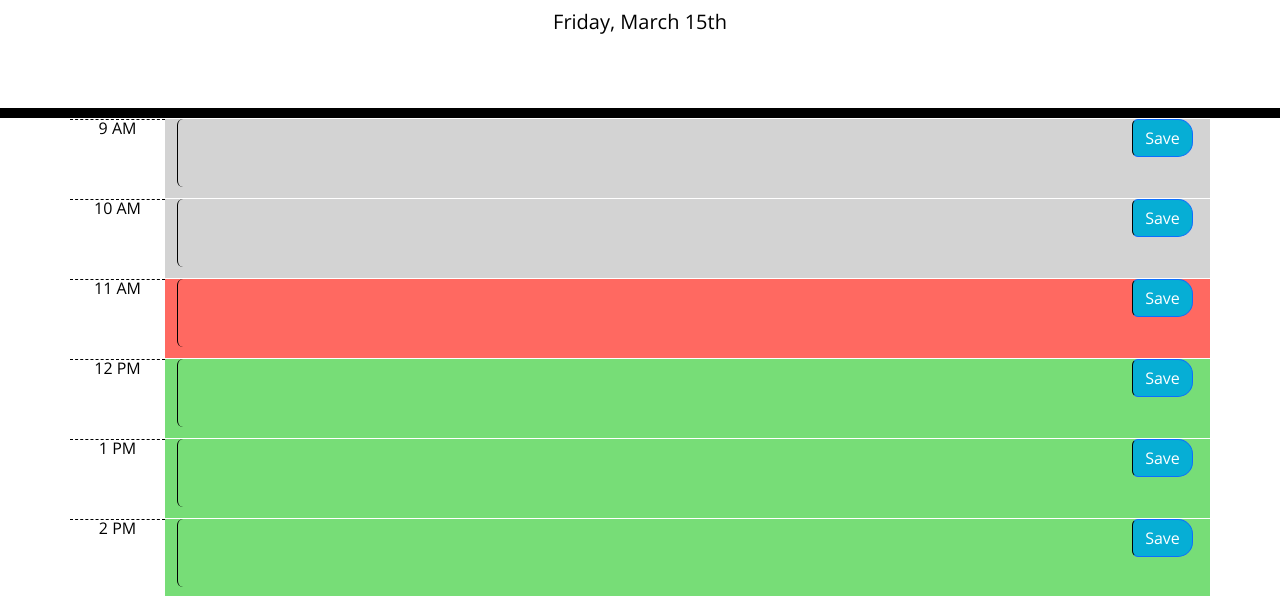
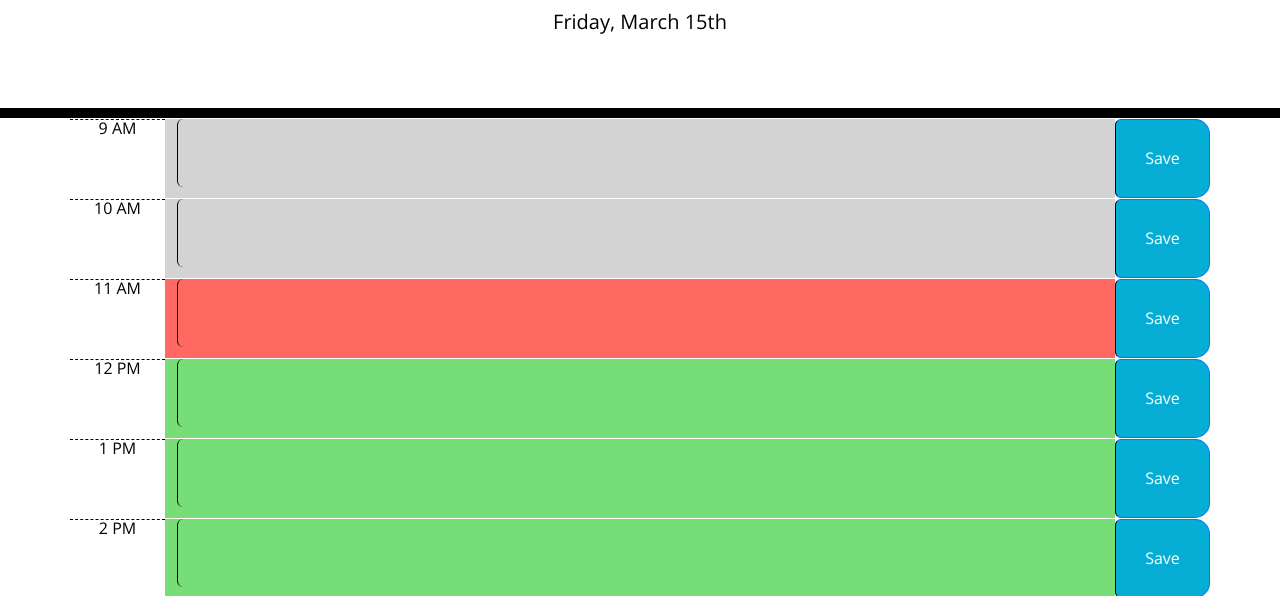
Before and after one commit to Adam-deb/planner-app, a plain HTML site: page index.html in a window 1280 px wide. Shown: the part 169-765 px from the top of the page. Drawn offline with nearby package versions, Linux system fonts and the light colour scheme.

Commit message:
minor styling changes

```diff
--- a/Assets/css/style.css
+++ b/Assets/css/style.css
@@ -3,6 +3,11 @@ body {
   font-size: 16px;
   line-height: 1;
 }
+
+.save{
+  padding: 0px !important;
+}
+
 
 textarea  {
   background: transparent !important;
@@ -64,6 +69,7 @@ header {
   border-bottom-right-radius: 15px;
   background-color: #06aed5;
   color: white;
+
 }
 
 .saveBtn i:hover {
--- a/Assets/js/index.js
+++ b/Assets/js/index.js
@@ -32,7 +32,7 @@ $(document).ready(function() {
 
     const timeCol = $(`<div class="col-1 hour">${timeLabel}</div>`);
     const eventCol = $(`<div class="col-10 description"><textarea class="form-control"></textarea></div>`);
-    const saveCol = $(`<div class="col-1"><button class="btn btn-primary saveBtn">Save</button></div>`);
+    const saveCol = $(`<div class="col-1 save"><button class="btn btn-primary saveBtn h-100 w-100 pl-0">Save</button></div>`);
 
     row.append(timeCol, eventCol, saveCol);
 
@@ -40,11 +40,11 @@ $(document).ready(function() {
     const current = hour === today.hour();
 
     if (past) {
-      row.addClass("past");
+      eventCol.addClass("past");
     } else if (current) {
-      row.addClass("present");
+      eventCol.addClass("present");
     } else {
-      row.addClass("future");
+      eventCol.addClass("future");
     }
 
     timeBlockGrid.append(row);
```
